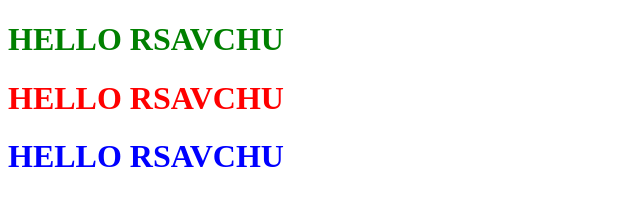
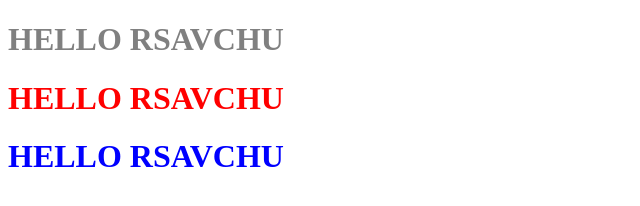
Before and after one commit to Romario11/Automation.Server, a plain HTML site: page MySite/index.html in a window 1280 px wide. Shown: the whole page, without its empty margins (0-640 px from the left). Drawn offline with Linux system fonts and the light colour scheme.

Commit message:
Updated index.html

```diff
--- a/MySite/index.html
+++ b/MySite/index.html
@@ -7,7 +7,7 @@
     <title>Document</title>
 </head>
 <body>
-    <h1 style="color: green;" >HELLO RSAVCHU</h1>
+    <h1 style="color: grey;" >HELLO RSAVCHU</h1>
     <h1 style="color: red;" >HELLO RSAVCHU</h1>
     <h1 style="color: blue;" >HELLO RSAVCHU</h1>
 </body>
```
